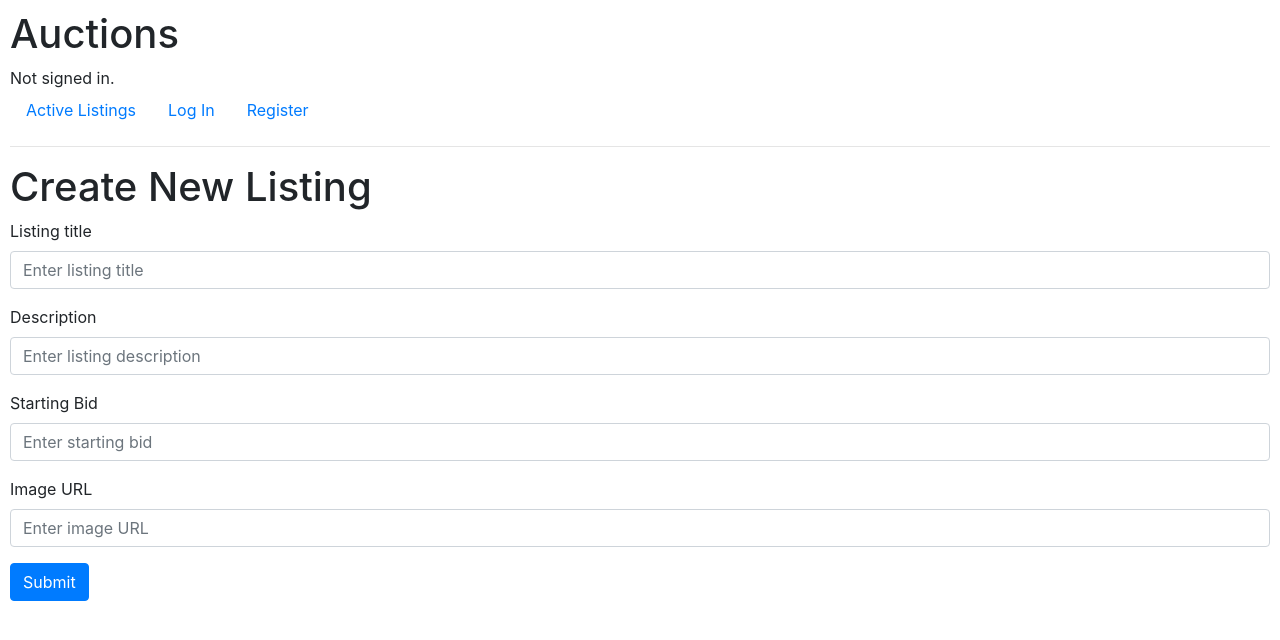
After one commit to lwooly/cs50w_project2_commerce, a Django app: page /create_listing in a window 1280 px wide. The commit adds this page. Shown: the top 640 px of the page. Run offline with Django 3.2, Linux system fonts and the light colour scheme; some libraries are stand-ins or nearby versions.

Commit message:
Add basic functionality

```diff
--- /dev/null
+++ b/auctions/templates/auctions/create_listing.html
@@ -0,0 +1,25 @@
+{% extends "auctions/layout.html" %}
+
+{% block body %}
+    <h1>Create New Listing</h1>
+    <form action="{% url 'create_listing' %}" method="post">
+        {% csrf_token %}
+        <div class="form-group">
+            <label for="listing_title">Listing title</title></label>
+            <input autocomplete="off" type="text" class="form-control" name="listing_title" id="listing_title" placeholder="Enter listing title">
+        </div>
+        <div class="form-group">
+            <label for="description">Description</label>
+            <input autocomplete="off" type="text" class="form-control" name="description" id="description" placeholder="Enter listing description">
+        </div>
+        <div class="form-group">
+            <label for="description">Starting Bid</label>
+            <input autocomplete="off" type="number" class="form-control" name="bid" id="bid" placeholder="Enter starting bid">
+        </div>
+        <div class="form-group">
+            <label for="image_url">Image URL</label>
+            <input autocomplete="off" type="url" class="form-control" name="image_url" id="image_url" placeholder="Enter image URL">
+        </div>
+        <button type="submit" class="btn btn-primary">Submit</button>
+    </form>
+{% endblock %}
--- a/auctions/templates/auctions/layout.html
+++ b/auctions/templates/auctions/layout.html
@@ -22,6 +22,9 @@
             </li>
             {% if user.is_authenticated %}
                 <li class="nav-item">
+                    <a class="nav-link" href="{% url 'create_listing' %}">Create Listing</a>
+                </li>
+                <li class="nav-item">
                     <a class="nav-link" href="{% url 'logout' %}">Log Out</a>
                 </li>
             {% else %}
--- a/auctions/urls.py
+++ b/auctions/urls.py
@@ -6,5 +6,7 @@ urlpatterns = [
     path("", views.index, name="index"),
     path("login", views.login_view, name="login"),
     path("logout", views.logout_view, name="logout"),
-    path("register", views.register, name="register")
+    path("register", views.register, name="register"),
+    path("create_listing", views.create_listing, name="create_listing"),
+    path("listing/<str:listing>", views.listing, name="listing")
 ]
--- a/auctions/views.py
+++ b/auctions/views.py
@@ -4,11 +4,13 @@ from django.http import HttpResponse, HttpResponseRedirect
 from django.shortcuts import render
 from django.urls import reverse
 
-from .models import User
+from .models import User, Auction_listing
 
 
 def index(request):
-    return render(request, "auctions/index.html")
+    return render(request, "auctions/index.html", {
+        "listings":Auction_listing.objects.all()
+    })
 
 
 def login_view(request):
@@ -61,3 +63,29 @@ def register(request):
         return HttpResponseRedirect(reverse("index"))
     else:
         return render(request, "auctions/register.html")
+
+
+def create_listing(request):
+    #for a POST request create a new listing.
+    if request.method == "POST":
+
+        # access submitted form data
+        list_title = request.POST["listing_title"]
+        list_description = request.POST["description"]
+        list_bid = request.POST["bid"]
+        list_image_url = request.POST["image_url"]
+        user = request.user
+
+        #save this data to the Auction model.
+        f = Auction_listing(listing_title=list_title, description=list_description, bid=list_bid, image_url=list_image_url, seller=user)
+        f.save()
+        return HttpResponseRedirect(reverse("index"))
+
+    return render(request, "auctions/create_listing.html")
+
+
+def listing(request, listing):
+    details = Auction_listing.objects.filter(listing_title=listing).first()
+    return render(request, "auctions/listing.html", {
+        "listing":details
+    })
```
Also changed, not shown: auctions/models.py (+11 -0 lines), auctions/templates/auctions/index.html (+19 -1 lines), auctions/templates/auctions/listing.html (added, +21 -0 lines), auctions/migrations/0001_initial.py (added), auctions/migrations/0002_auction_listing.py (added), auctions/migrations/0003_rename_name_auction_listing_listing_title.py (added), auctions/migrations/0004_auction_listing_seller.py (added), auctions/migrations/__init__.py (added), db.sqlite3 (added).
